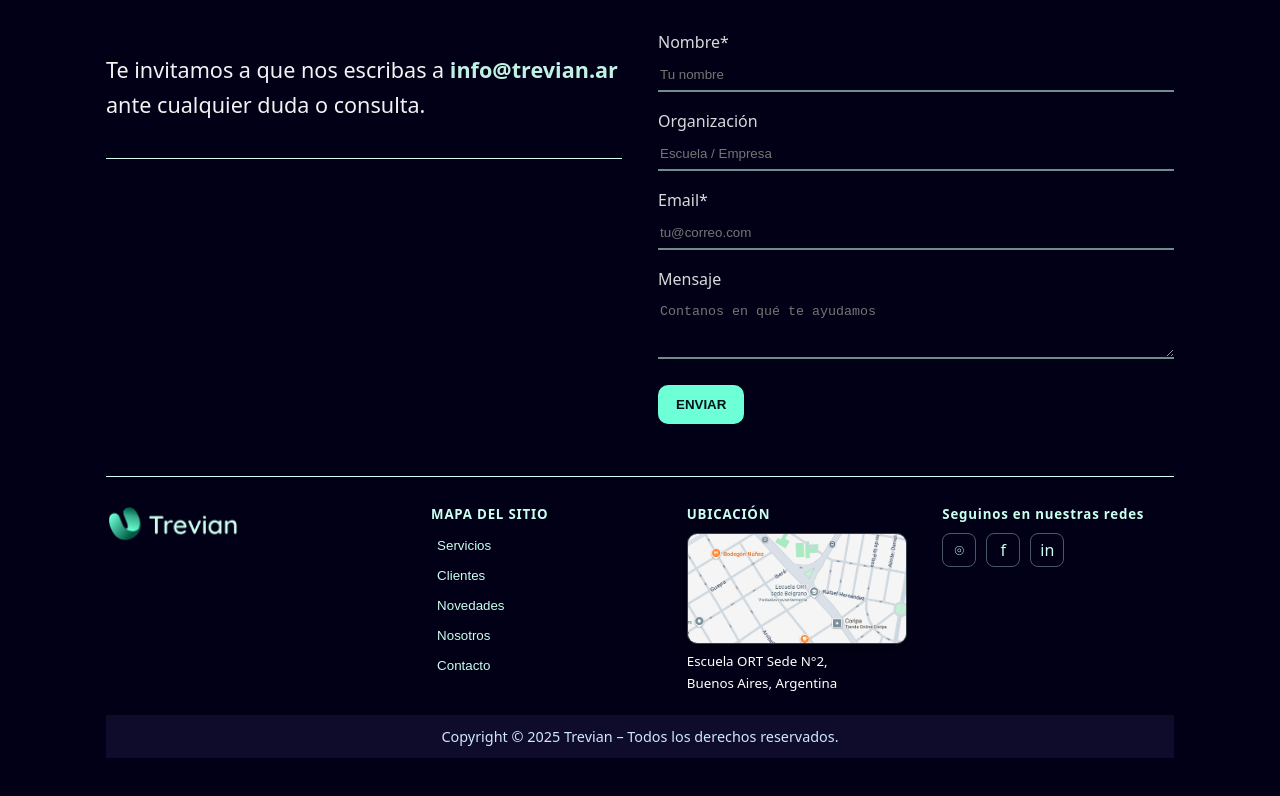
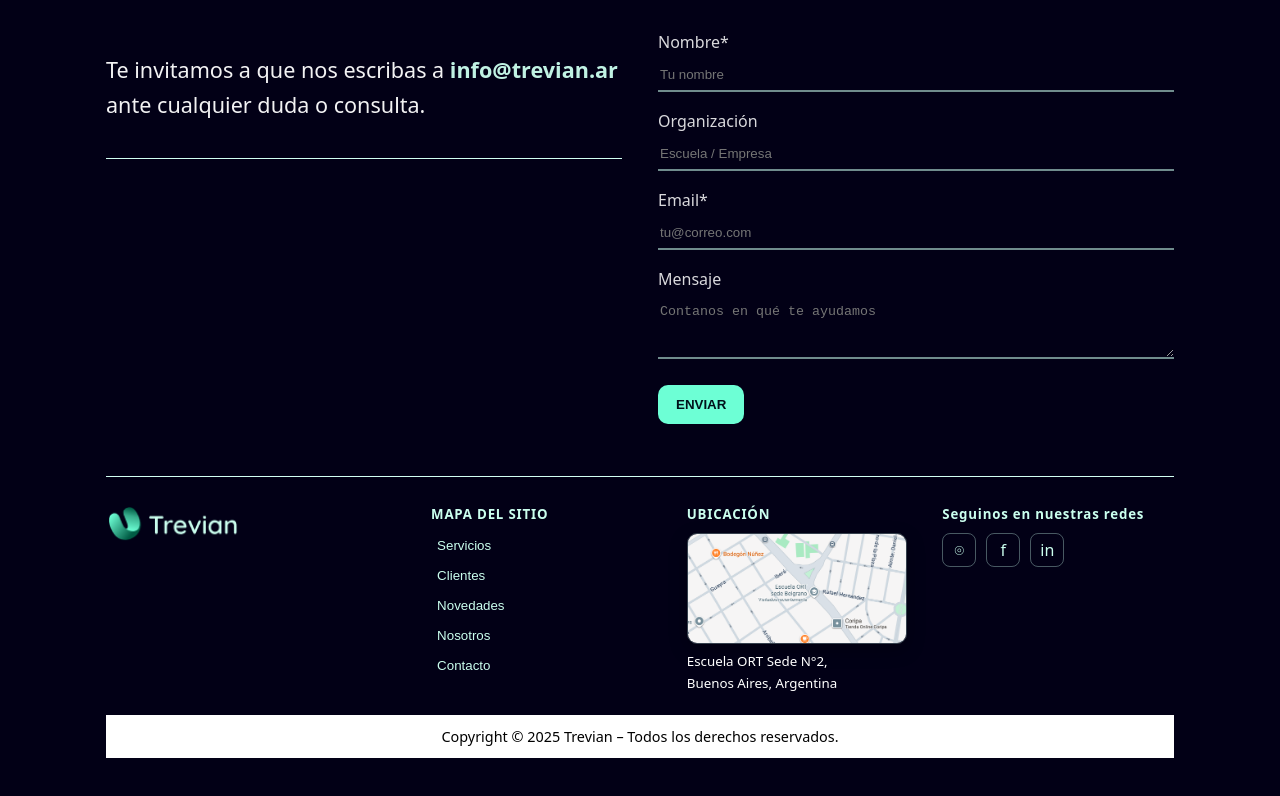
Before and after one commit to lolagou/landing-page, a React (Vite) app: page / in a window 1280 px wide. Shown: the part 4491-5287 px from the top of the page. Built offline with nearby package versions, Linux system fonts and the light colour scheme.

Commit message:
arreglo footer

```diff
--- a/src/App.css
+++ b/src/App.css
@@ -270,7 +270,7 @@ a{color:var(--aqua);text-decoration:none}
 
 
 
-.copyright{margin-top:22px;padding:12px 0;text-align:center;background:#0f0b2a;color:#cfe7ff;font-size:.9rem}
+.copyright{margin-top:22px;padding:12px 0;text-align:center;background:white;color:black;font-size:.9rem}
 
 /* ===== Responsive ===== */
 @media (max-width:1100px){
```
